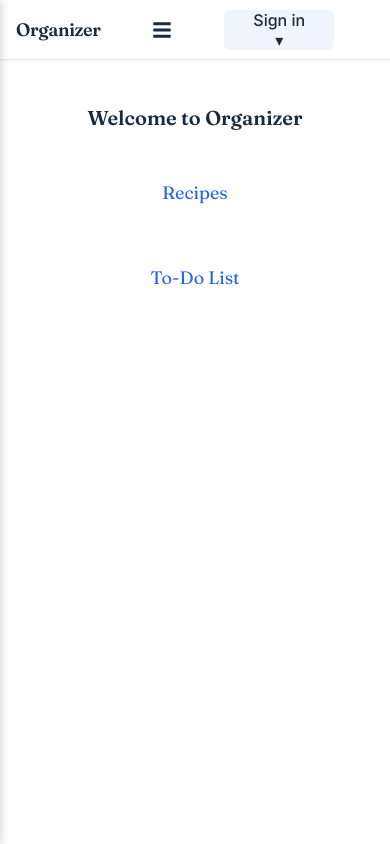
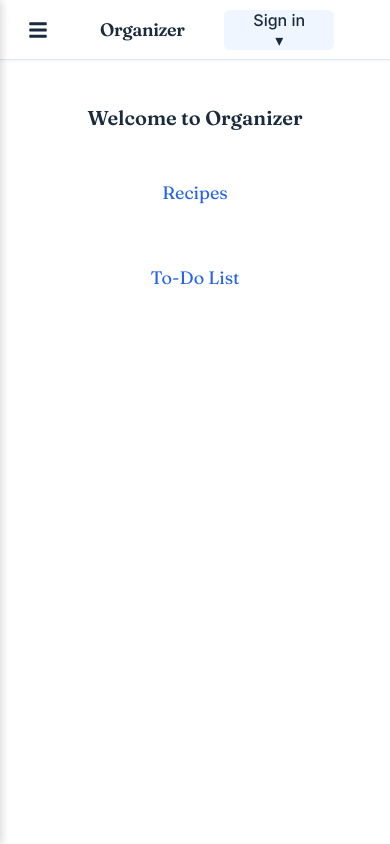
Before and after one commit to dleffel/ai-built-recipe-app, a React (Create React App) app in the folder frontend/: page / in a window 390 px wide. Built offline with nearby package versions, Linux system fonts and the light colour scheme; no server answers.

Commit message:
fix: move hamburger icon to left of logo in mobile layout

```diff
--- a/frontend/src/components/layout/Navigation.module.css
+++ b/frontend/src/components/layout/Navigation.module.css
@@ -81,9 +81,10 @@
     color: var(--color-text);
     font-size: 1.25rem;
     padding: 0;
-    margin-left: var(--spacing-2);
+    margin-right: var(--spacing-2);
     border-radius: var(--radius-sm);
     transition: background-color 0.2s ease, color 0.2s ease;
+    order: -1; /* Position hamburger before the title in flex container */
   }
 
   .hamburgerButton:hover {
```
